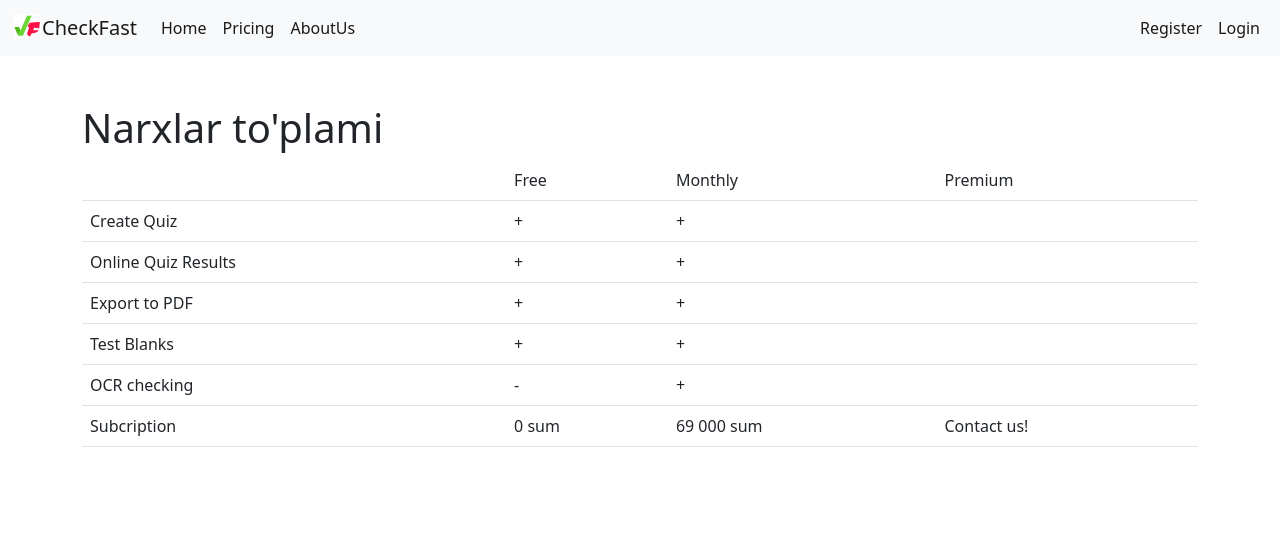
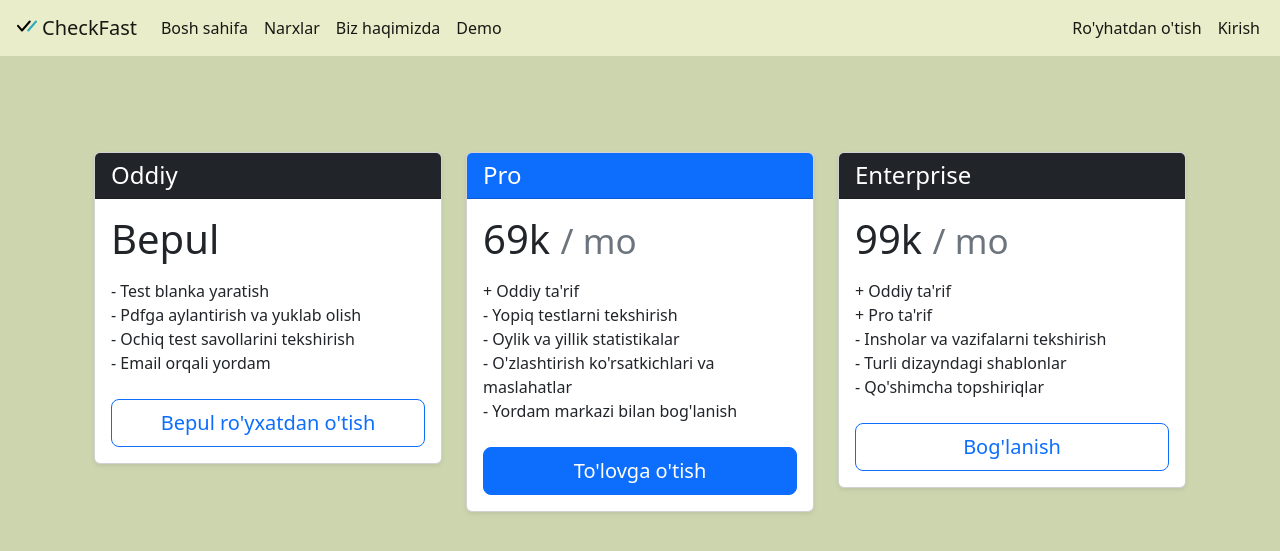
Before and after one commit to shakhboz-khasanov/checkfast, a Django app: page /pricing/ in a window 1280 px wide. Shown: the top 551 px of the page. Run offline with Django 4.2, Linux system fonts and the light colour scheme; some libraries are stand-ins or nearby versions.

Commit message:
better ui

```diff
--- a/checkfastapp/checkfastapp/settings.py
+++ b/checkfastapp/checkfastapp/settings.py
@@ -40,7 +40,7 @@ INSTALLED_APPS = [
     "django.contrib.staticfiles",
 
     'crispy_forms',
-
+    'django_bootstrap_icons',
     "accounts",
     "quizzes",
 ]
--- a/checkfastapp/checkfastapp/templates/index.html
+++ b/checkfastapp/checkfastapp/templates/index.html
@@ -1,5 +1,5 @@
 {% load static %}
-
+{% load bootstrap_icons %}
 <!DOCTYPE html>
 <html lang="en">
   <head>
@@ -13,14 +13,25 @@
 
     <!-- Bootstrap -->
     <link href="/static/css/bootstrap.min.css" rel="stylesheet" />
+    <link rel="stylesheet" href="{% static 'static/css/bootstrap_icons.css' %}">
   </head>
 
+  <style>
+        body {
+            background-color: #ccd5ae;
+            background-size: cover;
+        }
+        nav {
+            background-color: #e9edc9;
+        }
+    </style>
+
   <body>
-    <nav class="navbar navbar-expand-lg bg-light">
+    <nav class="navbar navbar-expand-lg ">
       <div class="container-fluid">
         <a class="navbar-brand" href="{% url 'home' %}">
           <img
-            src="static/logo2.svg"
+            src="static/logo.svg"
             alt="Logo"
             width="30"
             height="24"
@@ -45,7 +56,7 @@
                 class="nav-link active"
                 aria-current="page"
                 href="{% url 'home' %}"
-                >Home</a
+                >Bosh sahifa</a
               >
             </li>
             <li class="nav-item">
@@ -53,7 +64,7 @@
                 class="nav-link active"
                 aria-current="page"
                 href="{% url 'pricing' %}"
-                >Pricing</a
+                >Narxlar</a
               >
             </li>
             <li class="nav-item">
@@ -61,7 +72,15 @@
                 class="nav-link active"
                 aria-current="page"
                 href="{% url 'about_us' %}"
-                >AboutUs</a
+                >Biz haqimizda</a
+              >
+            </li>
+            <li class="nav-item">
+              <a
+                class="nav-link active"
+                aria-current="page"
+                href="{% url 'demo' %}"
+                >Demo</a
               >
             </li>
           </ul>
@@ -71,7 +90,7 @@
                 class="nav-link active"
                 aria-current="page"
                 href="{% url 'register' %}"
-                >Register</a
+                >Ro'yhatdan o'tish</a
               >
             </li>
             <li class="nav-item">
@@ -79,7 +98,7 @@
                 class="nav-link active"
                 aria-current="page"
                 href="{% url 'login' %}"
-                >Login</a
+                >Kirish</a
               >
             </li>
           </ul>
--- a/checkfastapp/checkfastapp/templates/pricing.html
+++ b/checkfastapp/checkfastapp/templates/pricing.html
@@ -1,4 +1,83 @@
 {% extends "index.html" %} {% block content %}
+
+<div class="container mt-5">
+  <div class="row">
+    <div class="col-md-4">
+      <div class="card mb-4 shadow-sm">
+        <div class="card-header bg-dark text-white">
+          <h4 class="my-0 fw-normal">Oddiy</h4>
+        </div>
+        <div class="card-body">
+          <h1 class="card-title pricing-card-title">
+            Bepul<small class="text-muted"></small>
+          </h1>
+          <ul class="list-unstyled mt-3 mb-4">
+            <li>- Test blanka yaratish</li>
+            <li>- Pdfga aylantirish va yuklab olish</li>
+            <li>- Ochiq test savollarini tekshirish</li>
+            <li>- Email orqali yordam</li>
+          </ul>
+          <button type="button" class="w-100 btn btn-lg btn-outline-primary">
+            <a
+              class="nav-link active"
+              aria-current="page"
+              href="{% url 'register' %}"
+              >Bepul ro'yxatdan o'tish</a
+            >
+          </button>
+        </div>
+      </div>
+    </div>
+
+    <div class="col-md-4">
+      <div class="card mb-4 shadow-sm">
+        <div class="card-header bg-primary text-white">
+          <h4 class="my-0 fw-normal">Pro</h4>
+        </div>
+        <div class="card-body">
+          <h1 class="card-title pricing-card-title">
+            69k <small class="text-muted">/ mo</small>
+          </h1>
+          <ul class="list-unstyled mt-3 mb-4">
+            <li>+ Oddiy ta'rif</li>
+            <li>- Yopiq testlarni tekshirish</li>
+            <li>- Oylik va yillik statistikalar</li>
+            <li>- O'zlashtirish ko'rsatkichlari va maslahatlar</li>
+            <li>- Yordam markazi bilan bog'lanish</li>
+          </ul>
+          <button type="button" class="w-100 btn btn-lg btn-primary">
+            To'lovga o'tish
+          </button>
+        </div>
+      </div>
+    </div>
+
+    <div class="col-md-4">
+      <div class="card mb-4 shadow-sm">
+        <div class="card-header bg-dark text-white">
+          <h4 class="my-0 fw-normal">Enterprise</h4>
+        </div>
+        <div class="card-body">
+          <h1 class="card-title pricing-card-title">
+            99k <small class="text-muted">/ mo</small>
+          </h1>
+          <ul class="list-unstyled mt-3 mb-4">
+            <li>+ Oddiy ta'rif</li>
+            <li>+ Pro ta'rif</li>
+            <li>- Insholar va vazifalarni tekshirish</li>
+            <li>- Turli dizayndagi shablonlar</li>
+            <li>- Qo'shimcha topshiriqlar</li>
+          </ul>
+          <button type="button" class="w-100 btn btn-lg btn-outline-primary">
+            Bog'lanish
+          </button>
+        </div>
+      </div>
+    </div>
+  </div>
+</div>
+
+{% endblock %} {% comment %} {% block content %}
 
 <h1>Narxlar to'plami</h1>
 
@@ -53,4 +132,4 @@
     </tbody>
   </table>
 </div>
-{% endblock %}
+{% endblock %} {% endcomment %}
--- a/checkfastapp/checkfastapp/urls.py
+++ b/checkfastapp/checkfastapp/urls.py
@@ -16,7 +16,7 @@ Including another URLconf
 from django.contrib import admin
 from django.urls import path,include
 from accounts.views import register, RegisterView, ProfileView,login
-from .views import home, about_us, pricing
+from .views import home, about_us, pricing,demo
 
 
 urlpatterns = [
@@ -24,6 +24,7 @@ urlpatterns = [
     path("", home, name="home"),
     path("pricing/", pricing, name="pricing"),
     path("about_us/", about_us, name="about_us"),
+     path("demo/", demo, name="demo"),
     path("login/", login, name="login"),
     #path("dashboard", views.dashboard, name="dashboard"),
     path("register/", RegisterView.as_view(), name="register"),
--- a/checkfastapp/checkfastapp/views.py
+++ b/checkfastapp/checkfastapp/views.py
@@ -9,3 +9,6 @@ def about_us(request):
 
 def pricing(request):
   return render(request, 'pricing.html')
+
+def demo(request):
+  return render(request, 'demo.html')
```
Also changed, not shown: checkfastapp/accounts/templates/register.html (+29 -1 lines), checkfastapp/checkfastapp/templates/aboutus.html (+12 -8 lines), checkfastapp/checkfastapp/templates/demo.html (added, +72 -0 lines), checkfastapp/static/logo.svg, checkfastapp/static/logo2.jpg (deleted), checkfastapp/static/logo2.svg (deleted).
